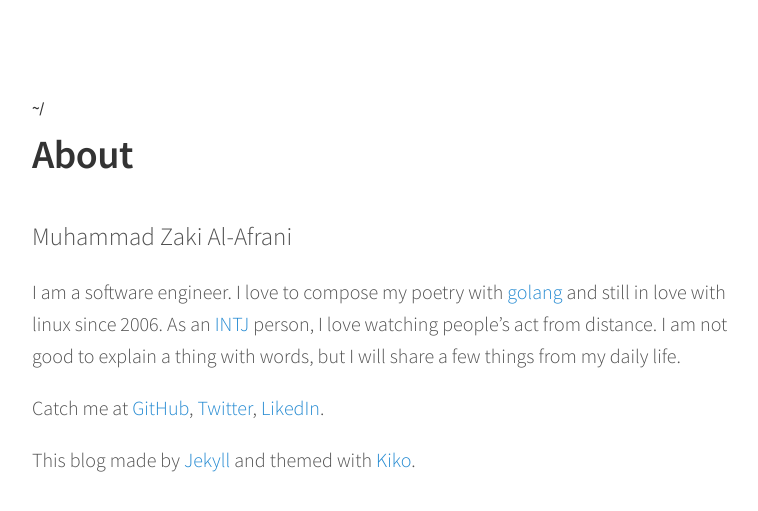
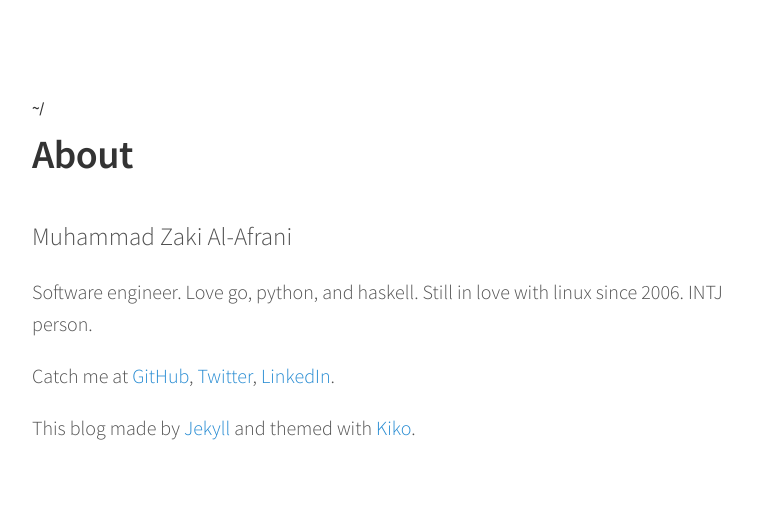
Before and after one commit to nyelonong/nyelonong.github.io, a Jekyll site: the page built from about.md, in a window 1280 px wide. Shown: the top 511 px of the page, without its empty margins (248-1006 px from the left). Built offline with Jekyll 4.4.1, drawn with Linux system fonts in a browser that asks for light colours; comment, search, counter and statistics services are not loaded.

Commit message:
update about me

```diff
--- a/about.md
+++ b/about.md
@@ -5,8 +5,8 @@ permalink: /about/
 
 <p class="lead">Muhammad Zaki Al-Afrani</p>
 
-I am a software engineer. I love to compose my poetry with [golang](https://golang.org) and still in love with linux since 2006. As an [INTJ](https://www.16personalities.com/intj-personality) person, I love watching people's act from distance. I am not good to explain a thing with words, but I will share a few things from my daily life.
+Software engineer. Love go, python, and haskell. Still in love with linux since 2006. INTJ person.
 
-Catch me at [GitHub](https://github.com/nyelonong), [Twitter](https://twitter.com/zakiafrani), [LikedIn](https://www.linkedin.com/in/zakiafrani).
+Catch me at [GitHub](https://github.com/nyelonong), [Twitter](https://twitter.com/zakiafrani), [LinkedIn](https://www.linkedin.com/in/zakiafrani).
 
 This blog made by [Jekyll](http://jekyllrb.com) and themed with [Kiko](http://github.com/gfjaru/Kiko).
```
